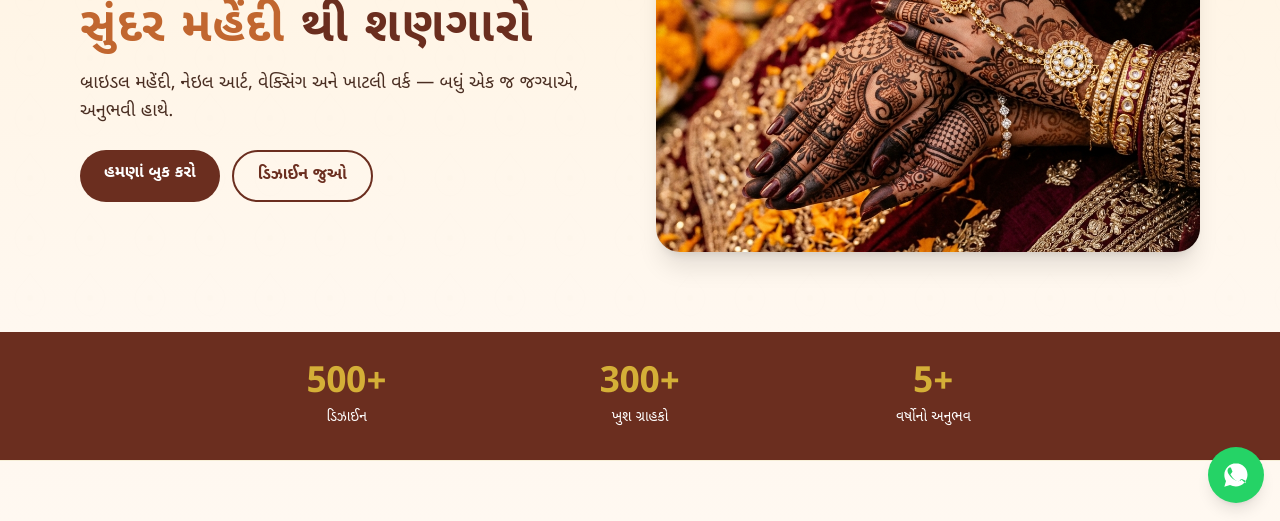
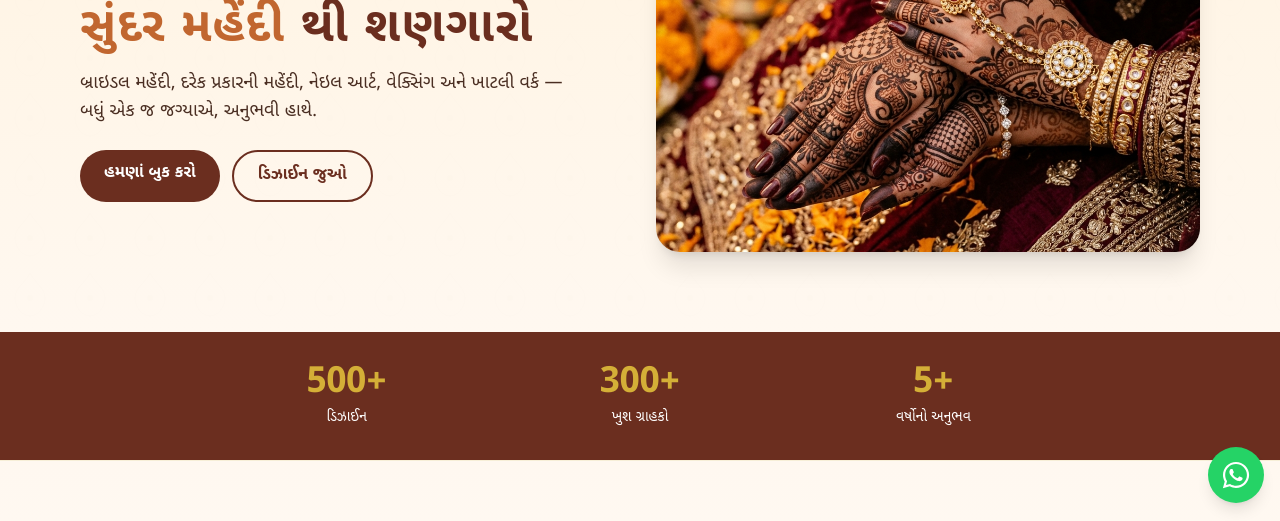
Before and after one commit to Priya0712/Shree_Mahendi_Art, a React (Vite) app in the folder client/: page / in a window 1280 px wide. Shown: the part 277-798 px from the top of the page. Built offline with nearby package versions, Linux system fonts and the light colour scheme; no server answers; a web font is replaced by a local one.

Commit message:
Update Hero subtitle text to include each type of mehendi and fix official WhatsApp SVG logos across three places

```diff
--- a/client/src/components/common/QuickBookBar.jsx
+++ b/client/src/components/common/QuickBookBar.jsx
@@ -5,8 +5,8 @@
     </a>
     <a href="https://wa.me/918799008221?text=નમસ્તે%2C%20મારે%20મહેંદી%20બુકિંગ%20વિશે%20જાણવું%20છે" target="_blank" rel="noreferrer"
       className="flex-1 flex items-center justify-center gap-1.5 bg-[#25D366] text-white rounded-full py-2.5 text-sm font-semibold active:scale-95 transition hover:bg-[#20ba59]">
-      <svg viewBox="0 0 24 24" width="16" height="16" fill="white">
-        <path d="M12.031 2C6.479 2 2 6.48 2 12.03c0 1.91.53 3.69 1.44 5.21L2 22l4.9-1.39c1.47.8 3.14 1.25 4.93 1.25 5.56 0 10.04-4.48 10.04-10.03C21.87 6.5 17.59 2 12.03 2zm4.58 13.9c-.27.8-1.57 1.47-2.18 1.54-.53.07-1.22.1-3.5-1.12-2.92-1.56-4.81-4.52-4.96-4.71-.14-.2-1.25-1.66-1.25-3.17s.78-2.27 1.05-2.54c.27-.27.6-.34.8-.34.2 0 .4.01.57.01.2 0 .44-.07.7.55.27.63.92 2.27 1 2.45.1.18.17.4.03.67-.14.27-.3.44-.54.73-.24.3-.5.67-.72.9-.24.25-.5.53-.2.98.27.46 1.22 2.01 2.62 3.26 1.8 1.6 3.32 2.1 3.79 2.3.47.2.74.17.92-.02.26-.27 1.09-1.28 1.39-1.72.3-.44.6-.37.94-.24.34.14 2.16 1 2.53 1.2.37.18.6.27.7.46.09.2.09 1.15-.18 1.95z" />
+      <svg viewBox="0 0 448 512" width="16" height="16" fill="white">
+        <path d="M380.9 97.1C339 55.1 283.2 32 223.9 32c-122.4 0-222 99.6-222 222 0 39.1 10.2 77.3 29.6 111L0 480l117.7-30.9c32.4 17.7 68.9 27 106.1 27h.1c122.3 0 224.1-99.6 224.1-222 0-59.3-25.2-115-67.1-157zm-157 341.6c-33.2 0-65.7-8.9-94-25.7l-6.7-4-69.8 18.3L72 359.2l-4.4-7c-18.5-29.4-28.2-63.3-28.2-98.2 0-101.7 82.8-184.5 184.6-184.5 49.3 0 95.6 19.2 130.4 54.1 34.8 34.9 56.2 81.2 56.1 130.5 0 101.8-84.9 184.6-186.6 184.6zm101.2-138.2c-5.5-2.8-32.8-16.2-37.9-18-5.1-1.9-8.8-2.8-12.5 2.8-3.7 5.6-14.3 18-17.6 21.8-3.2 3.7-6.5 4.2-12 1.4-32.6-16.3-54-29.1-75.5-66-5.7-9.8 5.7-9.1 16.3-30.3 1.8-3.7.9-6.9-.5-9.7-1.4-2.8-12.5-30.1-17.1-41.2-4.5-10.8-9.1-9.3-12.5-9.5-3.2-.2-6.9-.2-10.6-.2-3.7 0-9.7 1.4-14.8 6.9-5.1 5.6-19.4 19-19.4 46.3 0 27.3 19.9 53.7 22.6 57.4 2.8 3.7 39.1 59.7 94.8 83.8 35.2 15.2 49 16.5 66.6 13.9 10.7-1.6 32.8-13.4 37.4-26.4 4.6-13 4.6-24.1 3.2-26.4-1.3-2.5-5-3.9-10.5-6.6z" />
       </svg>
       બુક કરો
     </a>
--- a/client/src/components/common/WhatsAppFloat.jsx
+++ b/client/src/components/common/WhatsAppFloat.jsx
@@ -5,8 +5,8 @@
     className="fixed bottom-20 md:bottom-5 right-4 z-40 bg-[#25D366] w-14 h-14 rounded-full shadow-lg flex items-center justify-center active:scale-90 transition hover:bg-[#20ba59]"
     aria-label="WhatsApp પર સંપર્ક કરો"
   >
-    <svg viewBox="0 0 24 24" width="28" height="28" fill="white">
-      <path d="M12.031 2C6.479 2 2 6.48 2 12.03c0 1.91.53 3.69 1.44 5.21L2 22l4.9-1.39c1.47.8 3.14 1.25 4.93 1.25 5.56 0 10.04-4.48 10.04-10.03C21.87 6.5 17.59 2 12.03 2zm4.58 13.9c-.27.8-1.57 1.47-2.18 1.54-.53.07-1.22.1-3.5-1.12-2.92-1.56-4.81-4.52-4.96-4.71-.14-.2-1.25-1.66-1.25-3.17s.78-2.27 1.05-2.54c.27-.27.6-.34.8-.34.2 0 .4.01.57.01.2 0 .44-.07.7.55.27.63.92 2.27 1 2.45.1.18.17.4.03.67-.14.27-.3.44-.54.73-.24.3-.5.67-.72.9-.24.25-.5.53-.2.98.27.46 1.22 2.01 2.62 3.26 1.8 1.6 3.32 2.1 3.79 2.3.47.2.74.17.92-.02.26-.27 1.09-1.28 1.39-1.72.3-.44.6-.37.94-.24.34.14 2.16 1 2.53 1.2.37.18.6.27.7.46.09.2.09 1.15-.18 1.95z" />
+    <svg viewBox="0 0 448 512" width="30" height="30" fill="white">
+      <path d="M380.9 97.1C339 55.1 283.2 32 223.9 32c-122.4 0-222 99.6-222 222 0 39.1 10.2 77.3 29.6 111L0 480l117.7-30.9c32.4 17.7 68.9 27 106.1 27h.1c122.3 0 224.1-99.6 224.1-222 0-59.3-25.2-115-67.1-157zm-157 341.6c-33.2 0-65.7-8.9-94-25.7l-6.7-4-69.8 18.3L72 359.2l-4.4-7c-18.5-29.4-28.2-63.3-28.2-98.2 0-101.7 82.8-184.5 184.6-184.5 49.3 0 95.6 19.2 130.4 54.1 34.8 34.9 56.2 81.2 56.1 130.5 0 101.8-84.9 184.6-186.6 184.6zm101.2-138.2c-5.5-2.8-32.8-16.2-37.9-18-5.1-1.9-8.8-2.8-12.5 2.8-3.7 5.6-14.3 18-17.6 21.8-3.2 3.7-6.5 4.2-12 1.4-32.6-16.3-54-29.1-75.5-66-5.7-9.8 5.7-9.1 16.3-30.3 1.8-3.7.9-6.9-.5-9.7-1.4-2.8-12.5-30.1-17.1-41.2-4.5-10.8-9.1-9.3-12.5-9.5-3.2-.2-6.9-.2-10.6-.2-3.7 0-9.7 1.4-14.8 6.9-5.1 5.6-19.4 19-19.4 46.3 0 27.3 19.9 53.7 22.6 57.4 2.8 3.7 39.1 59.7 94.8 83.8 35.2 15.2 49 16.5 66.6 13.9 10.7-1.6 32.8-13.4 37.4-26.4 4.6-13 4.6-24.1 3.2-26.4-1.3-2.5-5-3.9-10.5-6.6z" />
     </svg>
   </a>
 );
--- a/client/src/components/home/Hero.jsx
+++ b/client/src/components/home/Hero.jsx
@@ -13,14 +13,14 @@
           <span className="text-[#C1662F]">સુંદર મહેંદી</span> થી શણગારો
         </h1>
         <p className="text-[#4A2E22] text-base sm:text-lg mb-6 max-w-lg mx-auto md:mx-0">
-          બ્રાઇડલ મહેંદી, નેઇલ આર્ટ, વેક્સિંગ અને ખાટલી વર્ક — બધું એક જ જગ્યાએ, અનુભવી હાથે.
+          બ્રાઇડલ મહેંદી, દરેક પ્રકારની મહેંદી, નેઇલ આર્ટ, વેક્સિંગ અને ખાટલી વર્ક — બધું એક જ જગ્યાએ, અનુભવી હાથે.
         </p>
         <div className="flex flex-col sm:flex-row gap-3 justify-center md:justify-start">
-          <a href="https://wa.me/918799008221" target="_blank" rel="noreferrer"
+          <a href="#contact"
             className="bg-[#6B2E1F] text-white px-6 py-3 rounded-full font-semibold text-center active:scale-95 transition">
             હમણાં બુક કરો
           </a>
-          <a href="/gallery"
+          <a href="#gallery"
             className="border-2 border-[#6B2E1F] text-[#6B2E1F] px-6 py-3 rounded-full font-semibold text-center active:scale-95 transition">
             ડિઝાઈન જુઓ
           </a>
--- a/client/src/pages/Contact.jsx
+++ b/client/src/pages/Contact.jsx
@@ -4,7 +4,7 @@
 import FadeInSection from '../components/common/FadeInSection';
 
 const servicesList = [
-  'બ્રાઇડલ મહેંદી', 'પાર્ટી મહેંદી', 'આર્બિક મહેંદી', 'નેઇલ આર્ટ', 'વેક્સિંગ', 'ખાટલી વર્ક', 'મહેંદી કોન', 'બીજું',
+  'બ્રાઇડલ મહેંદી', 'પાર્ટી મહેંદી', 'આર્બિક મહેંદી', 'દરેક પ્રકારની મહેંદી', 'નેઇલ આર્ટ', 'વેક્સિંગ', 'ખાટલી વર્ક', 'મહેંદી કોન', 'બીજું',
 ];
 
 const Contact = () => {
@@ -29,7 +29,6 @@
       const waText = `*નવું મહેંદી બુકિંગ* 🌸\n--------------------\n👤 *નામ:* ${form.name}\n📞 *મોબાઈલ:* ${form.phone}\n✨ *સેવા:* ${form.serviceInterested || 'નથી પસંદ કરી'}\n📅 *તારીખ:* ${formattedDate}\n👥 *લોકોની સંખ્યા:* ${form.peopleCount || 'નથી જણાવી'}\n💬 *સંદેશો:* ${form.message || 'નથી'}`;
 
       const waUrl = `https://wa.me/918799008221?text=${encodeURIComponent(waText)}`;
-      // Redirect seamlessly on mobile
       window.location.href = waUrl;
     } catch (err) {
       console.error('Error submitting inquiry form:', err.message);
@@ -56,8 +55,8 @@
           <div className="grid grid-cols-2 gap-3 mb-8">
             <a href="https://wa.me/918799008221" target="_blank" rel="noreferrer"
               className="flex flex-col items-center gap-2 bg-[#25D366]/10 border border-[#25D366]/30 rounded-2xl py-5 hover:bg-[#25D366]/20 transition duration-300">
-              <svg viewBox="0 0 24 24" width="26" height="26" fill="#25D366">
-                <path d="M12.031 2C6.479 2 2 6.48 2 12.03c0 1.91.53 3.69 1.44 5.21L2 22l4.9-1.39c1.47.8 3.14 1.25 4.93 1.25 5.56 0 10.04-4.48 10.04-10.03C21.87 6.5 17.59 2 12.03 2zm4.58 13.9c-.27.8-1.57 1.47-2.18 1.54-.53.07-1.22.1-3.5-1.12-2.92-1.56-4.81-4.52-4.96-4.71-.14-.2-1.25-1.66-1.25-3.17s.78-2.27 1.05-2.54c.27-.27.6-.34.8-.34.2 0 .4.01.57.01.2 0 .44-.07.7.55.27.63.92 2.27 1 2.45.1.18.17.4.03.67-.14.27-.3.44-.54.73-.24.3-.5.67-.72.9-.24.25-.5.53-.2.98.27.46 1.22 2.01 2.62 3.26 1.8 1.6 3.32 2.1 3.79 2.3.47.2.74.17.92-.02.26-.27 1.09-1.28 1.39-1.72.3-.44.6-.37.94-.24.34.14 2.16 1 2.53 1.2.37.18.6.27.7.46.09.2.09 1.15-.18 1.95z" />
+              <svg viewBox="0 0 448 512" width="26" height="26" fill="#25D366">
+                <path d="M380.9 97.1C339 55.1 283.2 32 223.9 32c-122.4 0-222 99.6-222 222 0 39.1 10.2 77.3 29.6 111L0 480l117.7-30.9c32.4 17.7 68.9 27 106.1 27h.1c122.3 0 224.1-99.6 224.1-222 0-59.3-25.2-115-67.1-157zm-157 341.6c-33.2 0-65.7-8.9-94-25.7l-6.7-4-69.8 18.3L72 359.2l-4.4-7c-18.5-29.4-28.2-63.3-28.2-98.2 0-101.7 82.8-184.5 184.6-184.5 49.3 0 95.6 19.2 130.4 54.1 34.8 34.9 56.2 81.2 56.1 130.5 0 101.8-84.9 184.6-186.6 184.6zm101.2-138.2c-5.5-2.8-32.8-16.2-37.9-18-5.1-1.9-8.8-2.8-12.5 2.8-3.7 5.6-14.3 18-17.6 21.8-3.2 3.7-6.5 4.2-12 1.4-32.6-16.3-54-29.1-75.5-66-5.7-9.8 5.7-9.1 16.3-30.3 1.8-3.7.9-6.9-.5-9.7-1.4-2.8-12.5-30.1-17.1-41.2-4.5-10.8-9.1-9.3-12.5-9.5-3.2-.2-6.9-.2-10.6-.2-3.7 0-9.7 1.4-14.8 6.9-5.1 5.6-19.4 19-19.4 46.3 0 27.3 19.9 53.7 22.6 57.4 2.8 3.7 39.1 59.7 94.8 83.8 35.2 15.2 49 16.5 66.6 13.9 10.7-1.6 32.8-13.4 37.4-26.4 4.6-13 4.6-24.1 3.2-26.4-1.3-2.5-5-3.9-10.5-6.6z" />
               </svg>
               <span className="text-sm font-semibold text-[#1A6B3E]">WhatsApp</span>
             </a>
@@ -75,8 +74,8 @@
               <p className="text-sm text-[#4A2E22] mb-5">અમે જલ્દી જ તમારો સંપર્ક કરીશું. જો રીડાયરેક્ટ ન થયું હોય તો નીચેના બટન પર ક્લિક કરો.</p>
               <a href={`https://wa.me/918799008221?text=${waMessage}`} target="_blank" rel="noreferrer"
                 className="inline-flex items-center gap-2 bg-[#25D366] text-white px-5 py-2.5 rounded-full font-semibold text-sm hover:bg-[#20ba59] active:scale-95 transition shadow-sm">
-                <svg viewBox="0 0 24 24" width="16" height="16" fill="white">
-                  <path d="M12.031 2C6.479 2 2 6.48 2 12.03c0 1.91.53 3.69 1.44 5.21L2 22l4.9-1.39c1.47.8 3.14 1.25 4.93 1.25 5.56 0 10.04-4.48 10.04-10.03C21.87 6.5 17.59 2 12.03 2zm4.58 13.9c-.27.8-1.57 1.47-2.18 1.54-.53.07-1.22.1-3.5-1.12-2.92-1.56-4.81-4.52-4.96-4.71-.14-.2-1.25-1.66-1.25-3.17s.78-2.27 1.05-2.54c.27-.27.6-.34.8-.34.2 0 .4.01.57.01.2 0 .44-.07.7.55.27.63.92 2.27 1 2.45.1.18.17.4.03.67-.14.27-.3.44-.54.73-.24.3-.5.67-.72.9-.24.25-.5.53-.2.98.27.46 1.22 2.01 2.62 3.26 1.8 1.6 3.32 2.1 3.79 2.3.47.2.74.17.92-.02.26-.27 1.09-1.28 1.39-1.72.3-.44.6-.37.94-.24.34.14 2.16 1 2.53 1.2.37.18.6.27.7.46.09.2.09 1.15-.18 1.95z" />
+                <svg viewBox="0 0 448 512" width="16" height="16" fill="white">
+                  <path d="M380.9 97.1C339 55.1 283.2 32 223.9 32c-122.4 0-222 99.6-222 222 0 39.1 10.2 77.3 29.6 111L0 480l117.7-30.9c32.4 17.7 68.9 27 106.1 27h.1c122.3 0 224.1-99.6 224.1-222 0-59.3-25.2-115-67.1-157zm-157 341.6c-33.2 0-65.7-8.9-94-25.7l-6.7-4-69.8 18.3L72 359.2l-4.4-7c-18.5-29.4-28.2-63.3-28.2-98.2 0-101.7 82.8-184.5 184.6-184.5 49.3 0 95.6 19.2 130.4 54.1 34.8 34.9 56.2 81.2 56.1 130.5 0 101.8-84.9 184.6-186.6 184.6zm101.2-138.2c-5.5-2.8-32.8-16.2-37.9-18-5.1-1.9-8.8-2.8-12.5 2.8-3.7 5.6-14.3 18-17.6 21.8-3.2 3.7-6.5 4.2-12 1.4-32.6-16.3-54-29.1-75.5-66-5.7-9.8 5.7-9.1 16.3-30.3 1.8-3.7.9-6.9-.5-9.7-1.4-2.8-12.5-30.1-17.1-41.2-4.5-10.8-9.1-9.3-12.5-9.5-3.2-.2-6.9-.2-10.6-.2-3.7 0-9.7 1.4-14.8 6.9-5.1 5.6-19.4 19-19.4 46.3 0 27.3 19.9 53.7 22.6 57.4 2.8 3.7 39.1 59.7 94.8 83.8 35.2 15.2 49 16.5 66.6 13.9 10.7-1.6 32.8-13.4 37.4-26.4 4.6-13 4.6-24.1 3.2-26.4-1.3-2.5-5-3.9-10.5-6.6z" />
                 </svg>
                 WhatsApp પર મોકલો
               </a>
```
